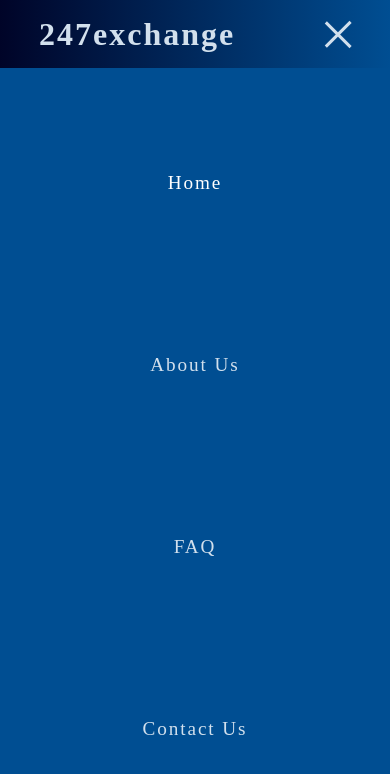
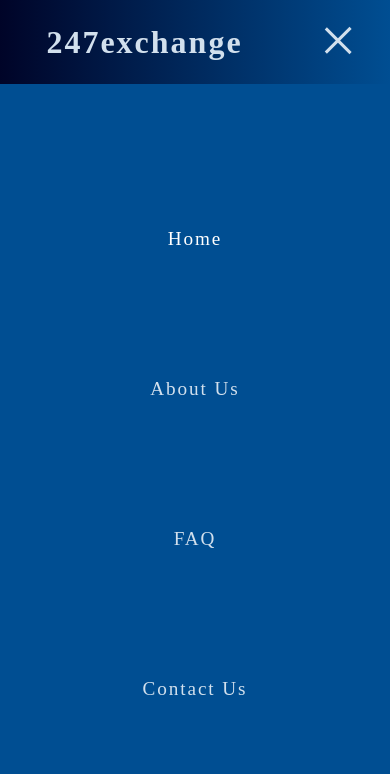
Before and after one commit to AustinUche/247exchange, a plain HTML site: page index.html in a window 390 px wide. Both pictures are taken after a click on the element 337 px from the left and 34 px from the top of the page. Drawn offline with nearby package versions, Linux system fonts and the light colour scheme; a web font is replaced by a local one.

Commit message:
checking mobile navigation

```diff
--- a/assets/css/styles.css
+++ b/assets/css/styles.css
@@ -15,12 +15,12 @@
 .header{
     width:100%;
     padding:1rem 0;
-    min-height: 8vh;
+    top:0;
+    height:10vh;
     background-image: linear-gradient(to right, var(--darker), var(--lighter));
 }
 .header .container{
     display:flex;
-    flex-flow:row wrap;
     width:80%;
     margin:auto;
     justify-content: space-between;
@@ -82,23 +82,12 @@
     .header .container h1{
         font-size: 2rem;
     }
-    .header .container ul{
-        top: 8vh;
-        height: 91vh;
-    }
 }
 
 /* 375 */
 @media screen and (max-width:23.438rem){
     .header .container h1{
         font-size: 1rem;
-    }
-    .header .container ul{
-        top:12vh;
-        height: 90vh;
-    }
-    .header .container ul li{
-        margin:3rem;
     }
     .header .container .burger div{
         width:30px;
@@ -121,11 +110,14 @@
 
 /* 540px */
 @media screen and (max-width:33.75rem){
-    .header .container ul{
-        top:12vh;
-    }
     .header .container ul li{
         margin:3.5rem;
+    }
+    .header .container .burger{
+        margin-left:-5rem !important;
+    }
+     .header .container h1{
+        margin-left:1rem !important;
     }
 }
 
@@ -133,34 +125,58 @@
 @media screen and (max-width:48rem){
     .header .container {
         flex-flow:nowrap;
+        display:flex;
+        justify-content: center;
+        align-items: center;
     }
     .header .container ul{
         position:absolute;
-        top:8vh;
+        top: 10vh;
         right:0;
-        height:92vh;
+        height:90vh;
         flex-direction:column;
         width:100%;
         justify-content:center;
         align-items:center;
         text-align:center;
         background-color: var(--lighter);
-        transition:all .5s ease-in-out;
-        transform:translateX(100%);
+        transition:all 1s ease-in-out;
+        transform:translateY(-1000%);
+    }
+    .header .container h1{
+        margin-left:1rem;
+        margin-top:.5rem !important;
     }
     .header .container ul li{
-        margin:5rem;
+        margin: 4rem !important;
     }
    .header .container ul li a{
         font-size: 1.2rem;
     }
     .header .container .burger{
         display: block;
+        margin-left:13rem;
+        margin-top:.3rem !important;
+    }
+}
+
+/* 1024px */
+@media screen and (max-width:64rem){
+    .header .container{
+        display:flex;
+        justify-content: center;
+    }
+    .header .container h1{
+        margin-top:-1rem;
+        margin-right:9.5rem;
+    }
+    .header .container ul li{
+        margin-top:-1rem;
     }
 }
 
 .header .container ul.active{
-    transform:translateX(0%);
+    transform:translateY(0%);
 }
 @keyframes navLinkFade {
   from {
```
